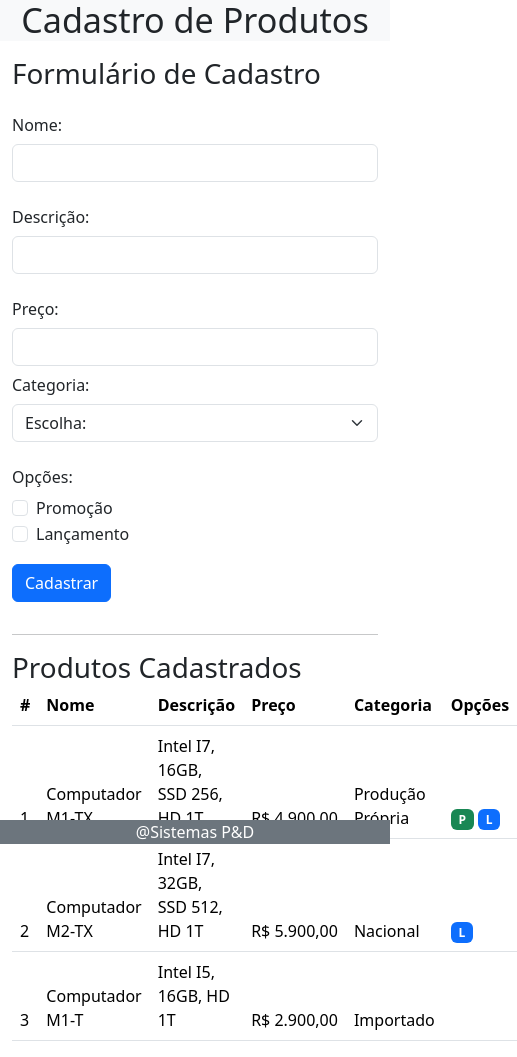
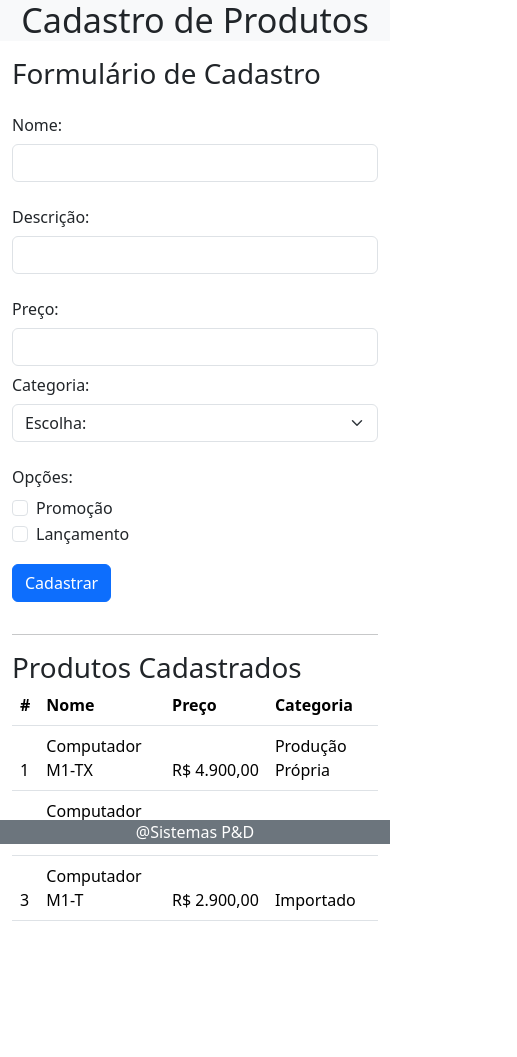
Before and after one commit to MichaelDouglasLima/bootcamp-devjr-modulo5-cadastro-produto, a plain HTML site: page index.html in a window 390 px wide. Shown: the whole page, 517 px wide, since content can reach past the window. After the commit the page ends 937 px from the top, so only its background shows below. Drawn offline with nearby package versions, Linux system fonts and the light colour scheme.

Commit message:
closes #6 - Reponsividade e Correcao de Bugs

```diff
--- a/index.html
+++ b/index.html
@@ -97,10 +97,10 @@
                             <tr>
                                 <th scope="col">#</th>
                                 <th scope="col">Nome</th>
-                                <th scope="col">Descrição</th>
+                                <th scope="col" class="d-none d-md-table-cell">Descrição</th>
                                 <th scope="col">Preço</th>
                                 <th scope="col">Categoria</th>
-                                <th scope="col">Opções</th>
+                                <th scope="col" class="d-none d-md-table-cell">Opções</th>
                             </tr>
                         </thead>
                         <tbody>
--- a/js/script.js
+++ b/js/script.js
@@ -1,3 +1,7 @@
+function convertToNumber(priceFormat) {
+    return priceFormat.replace(/\./g,'').replace(',','.'); //Expressão Regular
+}
+
 var products = [
     {
         id: 1,
@@ -50,7 +54,7 @@ function save() {
         id: products.length + 1,
         name: document.getElementById("inputName").value,
         description: document.getElementById("inputDescription").value,
-        price: document.getElementById("inputPrice").value,
+        price: convertToNumber(document.getElementById("inputPrice").value),
         category: document.getElementById("selectedCategory").value,
         promotion: document.getElementById("checkboxPromotion").checked,
         new: document.getElementById("checkboxNewProduct").cheked
@@ -77,10 +81,12 @@ function addNewRow(prod) {
 
     //Insert product description
     var descriptionNode = document.createTextNode(prod.description);
-    newRow.insertCell().appendChild(descriptionNode);
+    var cell = newRow.insertCell();
+    cell.className = "d-none d-md-table-cell";
+    cell.appendChild(descriptionNode);
 
     //Insert product price
-    var formatter = new Intl.NumberFormat('pt-BR', { style: 'currency', currency: 'BRL' });
+    var formatter = new Intl.NumberFormat("pt-BR", { style: "currency", currency: "BRL" });
 
     var priceNode = document.createTextNode(formatter.format(prod.price));
     newRow.insertCell().appendChild(priceNode);
@@ -90,16 +96,18 @@ function addNewRow(prod) {
     newRow.insertCell().appendChild(categoryNode);
 
     //Insert product options
-    var options = '';
+    var options = "";
 
     if (prod.promotion) {
-        options = '<span class="badge bg-success me-1">P</span>';
+        options = "<span class='badge bg-success me-1'>P</span>";
     }
 
     if (prod.new) {
-        options += '<span class="badge bg-primary">L</span>';
+        options += "<span class='badge bg-primary'>L</span>";
     }
 
-    newRow.insertCell().innerHTML = options;
+    cell = newRow.insertCell();
+    cell.className = "d-none d-md-table-cell";
+    cell.innerHTML = options;
 
 }
```
